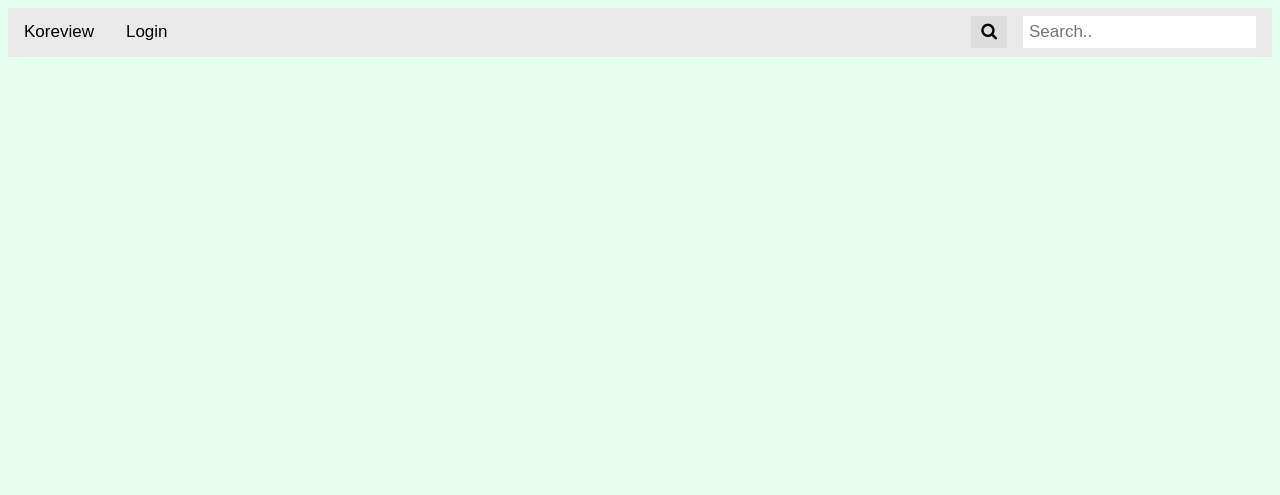
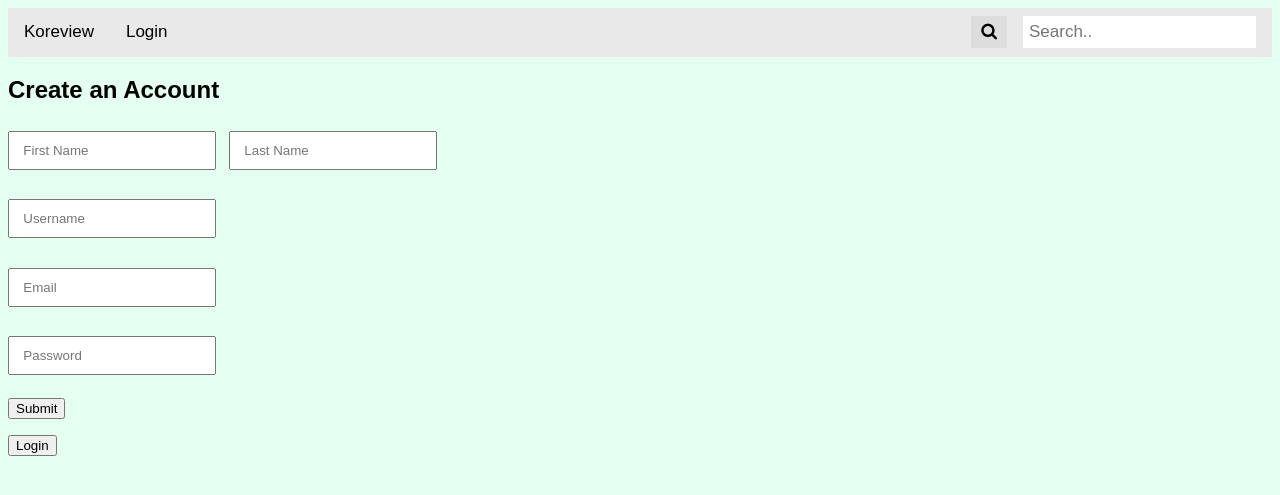
Before and after one commit to grandeD/kdrama-review-app, a Flask app: page /login in a window 1280 px wide. Shown: the top 495 px of the page. Run offline with Flask 2, Linux system fonts and the light colour scheme; some libraries are stand-ins or nearby versions.

Commit message:
Created login and sign up process with feedback on incorrect inputs

```diff
--- a/server.py
+++ b/server.py
@@ -64,7 +64,7 @@ def login_user():
 
 @app.route('/create-user.json', methods=['POST'])
 def create_account():
-    """Create an account"""
+    """Creates an account"""
     response = {'status': 'success', 'message': 'Account successfully created'}
 
     fname = request.get_json().get("fname")
@@ -85,11 +85,29 @@ def create_account():
 
     return jsonify(response)
 
+@app.route('/get-user-id.json')
+def get_user_id():
+    ''' Gets user_id by email or username '''
+    email = request.args.get("email")
+    username = request.args.get("username")
+
+    if email:
+        user = crud.get_user_by_email(email)
+    elif username:
+        user = crud.get_user_by_username(username)
+    else:
+        return jsonify({'status': 'error', 'message': 'Invalid request, must send email or username in body'})
+
+    if user:
+        return jsonify({'status': 'success', 'user_id': user.user_id, 'message': 'Found user'})
+    else:
+        return jsonify({'status': 'error', 'message': 'No user with email/username'})
 
 
 # Account Page /profile
 @app.route('/profile')
 def show_profile():
+    '''Shows the profile of the user that is currently in session'''
     '''View Account Page'''
     user = crud.get_user_by_id(session.get('user_id'))
     return render_template('profile.html', user=user)
--- /dev/null
+++ b/static/css/loginform.css
@@ -0,0 +1,3 @@
+.field-error {
+    color: red;
+}
--- /dev/null
+++ b/static/js/loginform.jsx
@@ -0,0 +1,188 @@
+const LoginForm = () => {
+    const [values, setValues] = React.useState({
+        email: '', username: '',password: ''
+    });
+
+    const [submitted, setSubmitted] = React.useState(false);
+    const [message, setMessage] = React.useState('');
+
+    const handleInputChange = (event) => {
+        event.persist();
+        setValues((values) => ({
+            ...values,
+            [event.target.name]: event.target.value,
+        }));
+    };
+
+    const handleSubmit = (event) => {
+        event.preventDefault();
+        fetch('/login.json', {
+            method: 'POST',
+            headers: {
+              'Content-Type': 'application/json',
+            },
+            body: JSON.stringify(values),
+          }).then(response => {
+            response.json().then(jsonResponse => {
+                console.log(jsonResponse)
+                setSubmitted(true);
+                setMessage(`${jsonResponse.status}: ${jsonResponse.message}`)
+            });
+          });
+
+    };
+
+    return (
+        <form onSubmit={handleSubmit}>
+            {submitted && <p>{message}</p>}
+            <h2>Login</h2>
+            <p>
+                <input placeholder='Username' type="text" name="username" value={values.username} onChange={handleInputChange}/>
+            </p>
+            <span>or</span>
+            <p>
+                <input placeholder='Email' type="text" name="email" value={values.email} onChange={handleInputChange}/>
+            </p>
+            <p>
+                <input placeholder='Password' type="password" name="password" value={values.password} onChange={handleInputChange}/>
+            </p>
+            <p>
+                <input type="submit"/>
+            </p>
+        </form>
+    )
+};
+
+
+const SignUpForm = () => {
+    const [values, setValues] = React.useState({
+        fname: '', lname: '', email: '', username: '',password: ''
+    });
+
+    const [submitted, setSubmitted] = React.useState(false);
+    const [message, setMessage] = React.useState('');
+    const [unique, setUnique] = React.useState({email: true, username: true});
+
+    const handleInputChange = (event) => {
+        event.persist();
+        setValues((values) => ({
+            ...values,
+            [event.target.name]: event.target.value,
+        }));
+    };
+
+    const handleUniqueInputChange = (event) => {
+        event.persist();
+        setValues((values) => ({
+            ...values,
+            [event.target.name]: event.target.value,
+        }));
+
+        if (values[event.target.name])
+        {
+            fetch(`get-user-id.json?${event.target.name}=${event.target.value}`, {
+                method: 'GET',
+                headers: {
+                'Content-Type': 'application/json',
+                },
+            }).then(response => {
+                response.json().then(res => {
+                    let unique_val = true;
+                    if (res.user_id) {
+                        unique_val = false;
+                    }
+                    setUnique((unique) => ({
+                        ...unique,
+                        [event.target.name]: unique_val,
+                    }));
+
+                });
+            });
+        }
+
+
+    };
+
+    const handleSubmit = (event) => {
+        event.preventDefault();
+        setSubmitted(true);
+        if(values.fname && values.lname && values.email && values.username && values.password) {
+            fetch('/create-user.json', {
+                method: 'POST',
+                headers: {
+                'Content-Type': 'application/json',
+                },
+                body: JSON.stringify(values),
+            }).then(response => {
+                response.json().then(jsonResponse => {
+                    console.log(jsonResponse)
+
+                    setMessage(`${jsonResponse.status}: ${jsonResponse.message}`)
+                });
+            });
+
+        }
+
+    };
+
+
+    return (
+        <form onSubmit={handleSubmit}>
+            {submitted && <p>{message}</p>}
+            <h2>Create an Account</h2>
+
+            <input placeholder='First Name' type="text" name="fname" value={values.fname} onChange={handleInputChange}/>
+
+            <input placeholder='Last Name' type="text" name="lname" value={values.lname} onChange={handleInputChange}/>
+            {submitted && !values.fname && <span className='field-error'>Please enter a first name</span>}
+            {submitted && !values.lname && <span className='field-error'>Please enter a last name</span>}
+            <p>
+                <input placeholder='Username' type="text" name="username" value={values.username} onChange={handleUniqueInputChange}/>
+                {submitted && !values.username && <span className='field-error'>Please enter a username</span>}
+                {!unique.username && <span className='field-error'>Please enter a unique username</span>}
+            </p>
+            <p>
+                <input placeholder='Email' type="text" name="email" value={values.email} onChange={handleUniqueInputChange}/>
+                {submitted && !values.email && <span className='field-error'>Please enter an email</span>}
+                {!unique.email && <span className='field-error'>Account for this email already exists</span>}
+            </p>
+            <p>
+                <input placeholder='Password' type="password" name="password" value={values.password} onChange={handleInputChange}/>
+                {submitted && !values.password && <span className='field-error'>Please enter a password</span>}
+            </p>
+            <p>
+                <input type="submit"/>
+            </p>
+        </form>
+    )
+};
+
+
+
+const ShowForms = (props) => {
+    const [showLogin, setShowLogin] = React.useState(false);
+    const [switchButton, setSwitch] = React.useState('Login');
+
+    const handleSwitch = () => {
+        if (showLogin) {
+            setShowLogin(false);
+            setSwitch('Login');
+        } else {
+            setShowLogin(true);
+            setSwitch('Create Account');
+        }
+    }
+
+    return (
+    <div>
+        {showLogin === false &&  <SignUpForm />}
+        {showLogin && <LoginForm />}
+        <button type="button"  onClick={handleSwitch}>
+            {switchButton}
+        </button>
+    </div>
+
+    );
+}
+
+ReactDOM.render(<ShowForms/>, document.querySelector('.content'));
--- a/templates/login.html
+++ b/templates/login.html
@@ -3,6 +3,10 @@
 {% block title %}Kdrama Review App{% endblock %}
 {% block js %}
 <script src="/static/js/loginform.jsx" type="text/jsx"></script>
+{% endblock %}
+
+{% block css %}
+<link rel='stylesheet' href='/static/css/loginform.css'
 {% endblock %}
 
 {% block body %}
```
